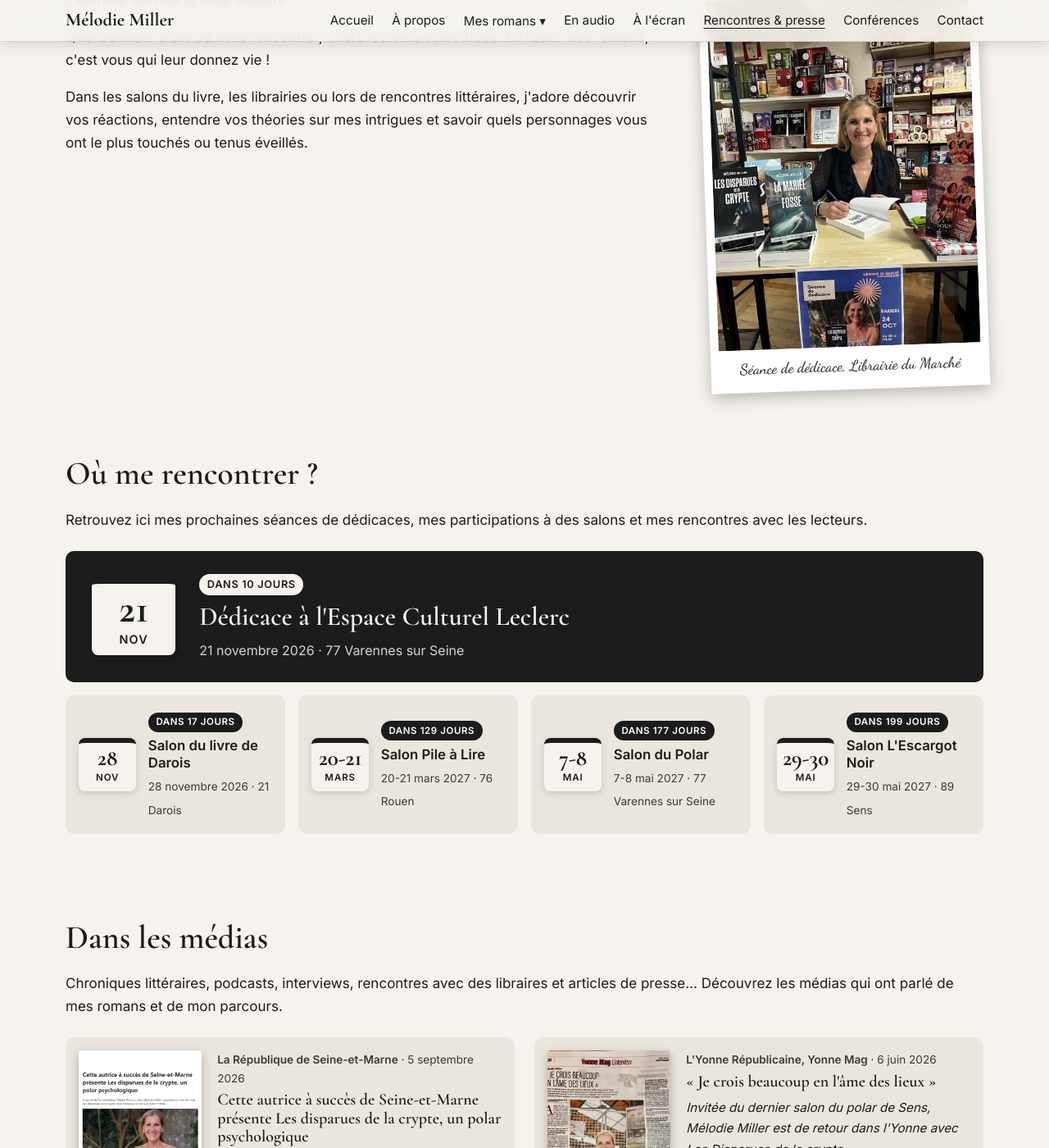
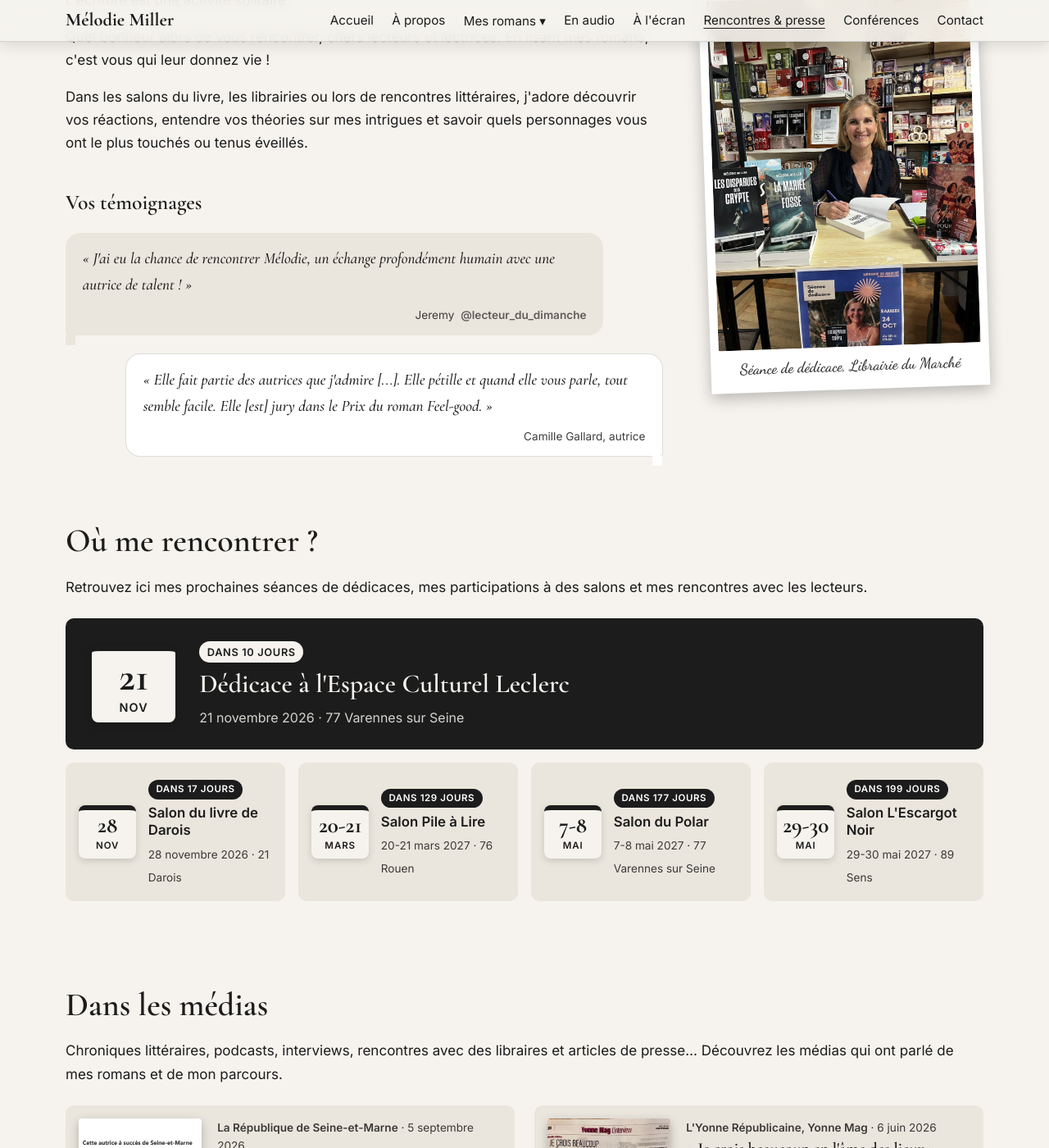
Before and after one commit to Leonore0309/melodie-miller-site, a Jekyll site: the page built from rencontres-presse/index.html, in a window 1280 px wide and 1400 px high, scrolled down 280 px. Shown: the whole window at 82% size. Built offline with Jekyll 4.4.1, drawn with Linux system fonts in a browser that asks for light colours.

Commit message:
Rencontres : bloc « Vos témoignages » (bulles ou notes épinglées)
Co-Authored-By: Claude Sonnet 5.5 <noreply@anthropic.com>

```diff
--- a/_data/rencontres.yml
+++ b/_data/rencontres.yml
@@ -6,6 +6,20 @@ paragraphes:
   - "L'écriture est une activité solitaire."
   - "Quel bonheur alors de vous rencontrer, chers lecteurs et lectrices. En lisant mes romans, c'est vous qui leur donnez vie !"
   - "Dans les salons du livre, les librairies ou lors de rencontres littéraires, j'adore découvrir vos réactions, entendre vos théories sur mes intrigues et savoir quels personnages vous ont le plus touchés ou tenus éveillés."
+
+# Témoignages affichés sous le texte, à gauche de la photo (sur mobile : après la photo).
+# style : « bulles » (bulles de dialogue) ou « notes » (notes épinglées).
+# Pour en ajouter un : copiez les 3 lignes d'un témoignage. compte = pseudo Instagram (texte simple), ou "" s'il n'y en a pas.
+temoignages:
+  titre: "Vos témoignages"
+  style: bulles
+  citations:
+    - texte: "J'ai eu la chance de rencontrer Mélodie, un échange profondément humain avec une autrice de talent !"
+      auteur: "Jeremy"
+      compte: "@lecteur_du_dimanche"
+    - texte: "Elle fait partie des autrices que j'admire [...]. Elle pétille et quand elle vous parle, tout semble facile. Elle [est] jury dans le Prix du roman Feel-good."
+      auteur: "Camille Gallard, autrice"
+      compte: ""
 
 dates:
   titre: "Où me rencontrer ?"
--- a/assets/css/portail.css
+++ b/assets/css/portail.css
@@ -84,3 +84,42 @@
 .distinction { font-weight: 600; font-size: .95rem; margin: -.2rem 0 .6rem; }
 .lien-chapitres { margin: .5rem 0 0; font-size: .85rem; text-align: center; }
 .lien-chapitres a { text-underline-offset: 3px; }
+
+/* Rencontres : « Vos témoignages » (sous le texte, à gauche de la photo ; mobile : après la photo) */
+@media (min-width: 801px) {
+  .texte-photo.avec-temoignages { grid-template-rows: auto 1fr; row-gap: 1.75rem; }
+  .avec-temoignages > .texte-long { grid-column: 1; grid-row: 1; }
+  .avec-temoignages > .photo { grid-column: 2; grid-row: 1 / span 2; }
+  .avec-temoignages > .vos-temoignages { grid-column: 1; grid-row: 2; }
+}
+@media (max-width: 800px) { .vos-temoignages { margin-top: 1rem; } }
+.vos-temoignages { max-width: 68ch; }
+.vt-titre { font-size: 1.6rem; margin-bottom: .9rem; }
+.vt-item p { margin-bottom: .5em; }
+.vt-compte { font-weight: 600; opacity: .8; margin-left: .3em; }
+
+/* Style « bulles » */
+.vt-bulles { display: grid; gap: 1.4rem; }
+.vt-bulles .vt-titre { margin-bottom: 0; }
+.vt-bulles .vt-item { position: relative; width: 90%; padding: 1rem 1.3rem .8rem; background: var(--soft); border-radius: 18px 18px 18px 4px; transition: transform .3s, box-shadow .3s; animation: vt-glisse-g .7s ease-out backwards; }
+.vt-bulles .vt-item::after { content: ""; position: absolute; left: 0; bottom: -12px; border: 12px solid transparent; border-top-color: var(--soft); border-left-color: var(--soft); border-bottom: 0; border-right: 0; }
+.vt-bulles .vt-item + .vt-item { justify-self: end; background: var(--blanc); border: 1px solid color-mix(in srgb, var(--fg) 15%, transparent); border-radius: 18px 18px 4px 18px; animation-name: vt-glisse-d; animation-delay: .25s; }
+.vt-bulles .vt-item + .vt-item::after { left: auto; right: 0; border: 12px solid transparent; border-top-color: var(--blanc); border-right-color: var(--blanc); border-bottom: 0; border-left: 0; }
+.vt-bulles .vt-item:hover { transform: translateY(-3px); box-shadow: 0 8px 20px rgb(0 0 0 / .15); }
+.vt-bulles footer { font-size: .85rem; text-align: right; }
+@keyframes vt-glisse-g { from { opacity: 0; transform: translateX(-40px); } }
+@keyframes vt-glisse-d { from { opacity: 0; transform: translateX(40px); } }
+
+/* Style « notes » */
+.vt-notes { display: grid; grid-template-columns: 1fr 1fr; gap: 1.5rem 1.25rem; }
+.vt-notes .vt-titre { grid-column: 1 / -1; margin-bottom: 0; }
+.vt-notes .vt-item { position: relative; padding: 1.5rem 1.1rem 1rem; background: var(--blanc); color: #333; box-shadow: 0 6px 16px rgb(0 0 0 / .18); transform: rotate(-2.5deg); transform-origin: top center; animation: vt-tombe .8s cubic-bezier(.3, 1.4, .5, 1) backwards; }
+.vt-notes .vt-item + .vt-item { transform: rotate(2deg); animation-delay: .25s; }
+.vt-notes .vt-item::before { content: ""; position: absolute; top: -8px; left: 50%; width: 16px; height: 16px; margin-left: -8px; border-radius: 50%; background: radial-gradient(circle at 35% 35%, #fff8, transparent 40%), var(--bientot); box-shadow: 0 2px 4px rgb(0 0 0 / .35); }
+.vt-notes .vt-item p { font-family: var(--fg-script); font-style: normal; font-size: 1.3rem; line-height: 1.3; }
+.vt-notes footer { font-size: .85rem; }
+.vt-notes .vt-item:hover { animation: vt-balance .9s ease-in-out; }
+@keyframes vt-tombe { from { opacity: 0; transform: translateY(-40px) rotate(-12deg); } }
+@keyframes vt-balance { 0%, 100% { rotate: 0deg; } 25% { rotate: 4deg; } 50% { rotate: -3deg; } 75% { rotate: 2deg; } }
+@media (max-width: 560px) { .vt-notes { grid-template-columns: 1fr; } }
+@media (prefers-reduced-motion: reduce) { .vt-item, .vt-item:hover { animation: none !important; transition: none; } }
--- a/rencontres-presse/index.html
+++ b/rencontres-presse/index.html
@@ -9,11 +9,20 @@ presse: true
 {% assign r = site.data.rencontres %}
 <section class="container section">
   <h1>{{ r.titre }}</h1>
-  <div class="texte-photo">
+  <div class="texte-photo avec-temoignages">
     <div class="texte-long">
       {% for p in r.paragraphes %}<p>{{ p }}</p>{% endfor %}
     </div>
     {% include photo.html src=r.photo alt=r.photo_alt legende=r.photo_legende %}
+    {% assign vt = r.temoignages %}
+    {% if vt.citations.size > 0 %}
+    <div class="vos-temoignages vt-{{ vt.style | default: 'bulles' }}">
+      <h2 class="vt-titre">{{ vt.titre }}</h2>
+      {% for t in vt.citations %}
+      <blockquote class="vt-item"><p>« {{ t.texte }} »</p><footer>{{ t.auteur }}{% if t.compte and t.compte != "" %} <span class="vt-compte">{{ t.compte }}</span>{% endif %}</footer></blockquote>
+      {% endfor %}
+    </div>
+    {% endif %}
   </div>
 </section>
 
```
Also changed, not shown: GUIDE-MELODIE.md (+3 -0 lines).
